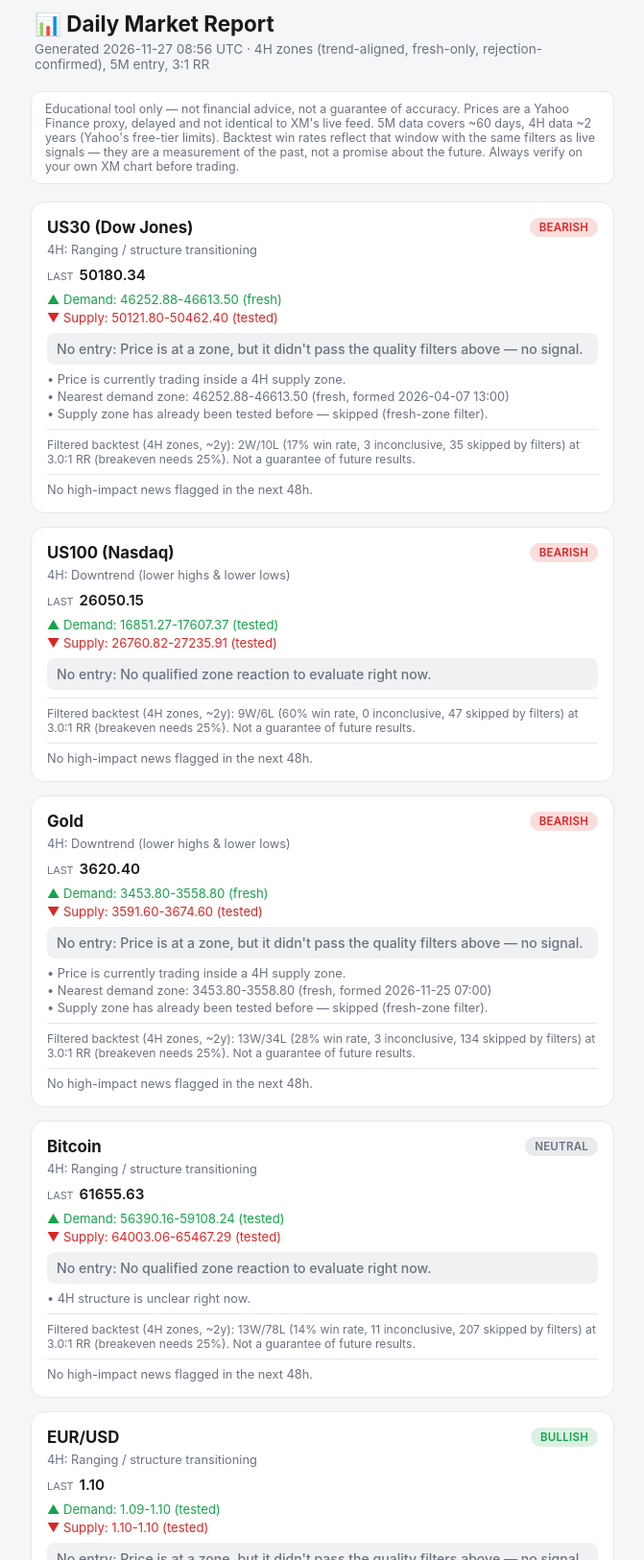
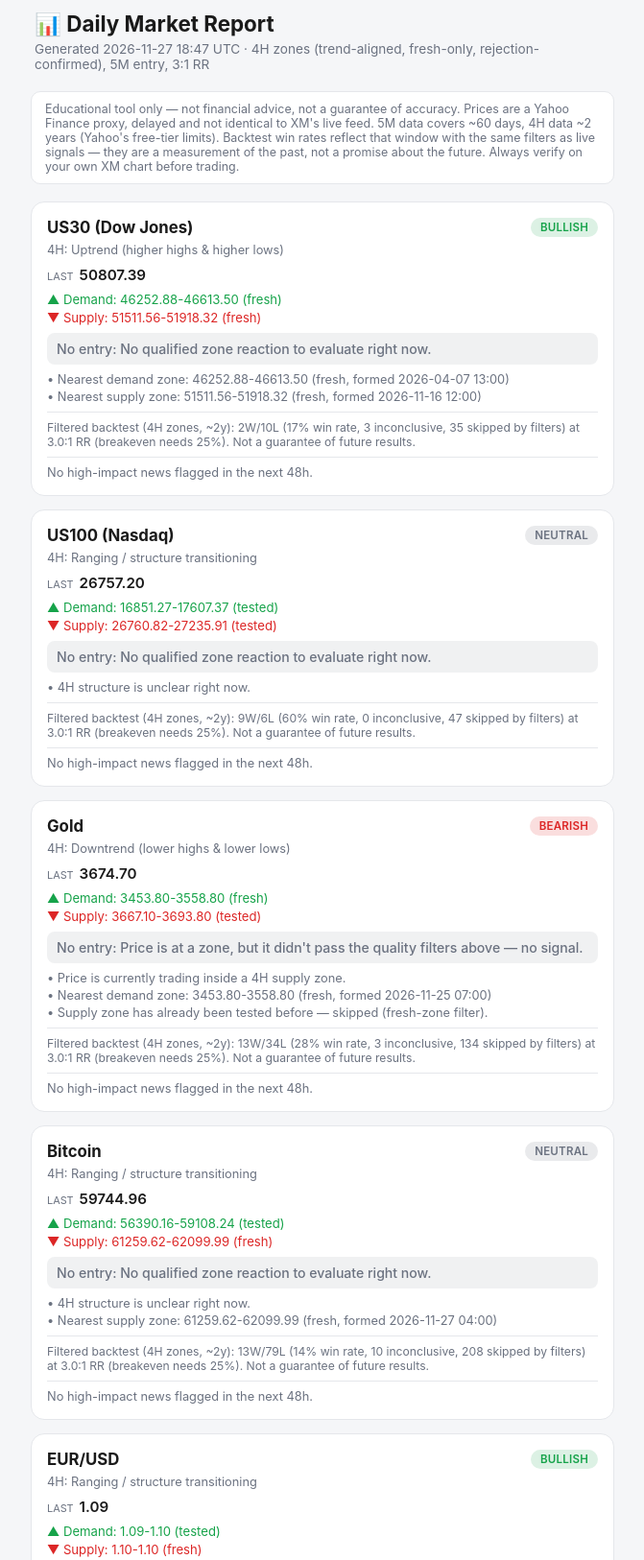
Before and after one commit to Mario1904/TRADING-BOT-3, a plain HTML site: page docs/index.html in a window 1280 px wide. Shown: the part 13-1639 px from the top of the page at 96% size, without its empty margins (304-975 px from the left). Drawn offline with Linux system fonts and the light colour scheme.

Commit message:
Daily market report update

```diff
--- a/docs/index.html
+++ b/docs/index.html
@@ -69,7 +69,7 @@
 <body>
 <header>
   <h1>📊 Daily Market Report</h1>
-  <p>Generated 2026-11-27 08:56 UTC &middot; 4H zones (trend-aligned, fresh-only, rejection-confirmed), 5M entry, 3:1 RR</p>
+  <p>Generated 2026-11-27 18:47 UTC &middot; 4H zones (trend-aligned, fresh-only, rejection-confirmed), 5M entry, 3:1 RR</p>
 </header>
 <div class="disclaimer">
   Educational tool only — not financial advice, not a guarantee of accuracy.
@@ -80,34 +80,34 @@
   the future. Always verify on your own XM chart before trading.
 </div>
 
-<div class="card Bearish">
+<div class="card Bullish">
   <div class="card-head">
     <h2>US30 (Dow Jones)</h2>
-    <span class="badge Bearish">Bearish</span>
+    <span class="badge Bullish">Bullish</span>
   </div>
-  <div class="structure">4H: Ranging / structure transitioning</div>
-  <div class="stats"><span class="label">Last</span><span class="value">50180.34</span></div>
-  <div class="zones"><div class="zone-demand">▲ Demand: 46252.88-46613.50 (fresh)</div><div class="zone-supply">▼ Supply: 50121.80-50462.40 (tested)</div></div>
-  <div class="entry signal-no">No entry: Price is at a zone, but it didn't pass the quality filters above — no signal.</div>
+  <div class="structure">4H: Uptrend (higher highs & higher lows)</div>
+  <div class="stats"><span class="label">Last</span><span class="value">50807.39</span></div>
+  <div class="zones"><div class="zone-demand">▲ Demand: 46252.88-46613.50 (fresh)</div><div class="zone-supply">▼ Supply: 51511.56-51918.32 (fresh)</div></div>
+  <div class="entry signal-no">No entry: No qualified zone reaction to evaluate right now.</div>
 
 
-  <div class="notes"><div>• Price is currently trading inside a 4H supply zone.</div><div>• Nearest demand zone: 46252.88-46613.50 (fresh, formed 2026-04-07 13:00)</div><div>• Supply zone has already been tested before — skipped (fresh-zone filter).</div></div>
+  <div class="notes"><div>• Nearest demand zone: 46252.88-46613.50 (fresh, formed 2026-04-07 13:00)</div><div>• Nearest supply zone: 51511.56-51918.32 (fresh, formed 2026-11-16 12:00)</div></div>
   <div class="backtest">Filtered backtest (4H zones, ~2y): 2W/10L (17% win rate, 3 inconclusive, 35 skipped by filters) at 3.0:1 RR (breakeven needs 25%). Not a guarantee of future results.</div>
   <div class="news">No high-impact news flagged in the next 48h.</div>
 </div>
 
-<div class="card Bearish">
+<div class="card Neutral">
   <div class="card-head">
     <h2>US100 (Nasdaq)</h2>
-    <span class="badge Bearish">Bearish</span>
+    <span class="badge Neutral">Neutral</span>
   </div>
-  <div class="structure">4H: Downtrend (lower highs & lower lows)</div>
-  <div class="stats"><span class="label">Last</span><span class="value">26050.15</span></div>
+  <div class="structure">4H: Ranging / structure transitioning</div>
+  <div class="stats"><span class="label">Last</span><span class="value">26757.20</span></div>
   <div class="zones"><div class="zone-demand">▲ Demand: 16851.27-17607.37 (tested)</div><div class="zone-supply">▼ Supply: 26760.82-27235.91 (tested)</div></div>
   <div class="entry signal-no">No entry: No qualified zone reaction to evaluate right now.</div>
 
 
-  <div class="notes"></div>
+  <div class="notes"><div>• 4H structure is unclear right now.</div></div>
   <div class="backtest">Filtered backtest (4H zones, ~2y): 9W/6L (60% win rate, 0 inconclusive, 47 skipped by filters) at 3.0:1 RR (breakeven needs 25%). Not a guarantee of future results.</div>
   <div class="news">No high-impact news flagged in the next 48h.</div>
 </div>
@@ -118,8 +118,8 @@
     <span class="badge Bearish">Bearish</span>
   </div>
   <div class="structure">4H: Downtrend (lower highs & lower lows)</div>
-  <div class="stats"><span class="label">Last</span><span class="value">3620.40</span></div>
-  <div class="zones"><div class="zone-demand">▲ Demand: 3453.80-3558.80 (fresh)</div><div class="zone-supply">▼ Supply: 3591.60-3674.60 (tested)</div></div>
+  <div class="stats"><span class="label">Last</span><span class="value">3674.70</span></div>
+  <div class="zones"><div class="zone-demand">▲ Demand: 3453.80-3558.80 (fresh)</div><div class="zone-supply">▼ Supply: 3667.10-3693.80 (tested)</div></div>
   <div class="entry signal-no">No entry: Price is at a zone, but it didn't pass the quality filters above — no signal.</div>
 
 
@@ -134,13 +134,13 @@
     <span class="badge Neutral">Neutral</span>
   </div>
   <div class="structure">4H: Ranging / structure transitioning</div>
-  <div class="stats"><span class="label">Last</span><span class="value">61655.63</span></div>
-  <div class="zones"><div class="zone-demand">▲ Demand: 56390.16-59108.24 (tested)</div><div class="zone-supply">▼ Supply: 64003.06-65467.29 (tested)</div></div>
+  <div class="stats"><span class="label">Last</span><span class="value">59744.96</span></div>
+  <div class="zones"><div class="zone-demand">▲ Demand: 56390.16-59108.24 (tested)</div><div class="zone-supply">▼ Supply: 61259.62-62099.99 (fresh)</div></div>
   <div class="entry signal-no">No entry: No qualified zone reaction to evaluate right now.</div>
 
 
-  <div class="notes"><div>• 4H structure is unclear right now.</div></div>
-  <div class="backtest">Filtered backtest (4H zones, ~2y): 13W/78L (14% win rate, 11 inconclusive, 207 skipped by filters) at 3.0:1 RR (breakeven needs 25%). Not a guarantee of future results.</div>
+  <div class="notes"><div>• 4H structure is unclear right now.</div><div>• Nearest supply zone: 61259.62-62099.99 (fresh, formed 2026-11-27 04:00)</div></div>
+  <div class="backtest">Filtered backtest (4H zones, ~2y): 13W/79L (14% win rate, 10 inconclusive, 208 skipped by filters) at 3.0:1 RR (breakeven needs 25%). Not a guarantee of future results.</div>
   <div class="news">No high-impact news flagged in the next 48h.</div>
 </div>
 
@@ -150,28 +150,28 @@
     <span class="badge Bullish">Bullish</span>
   </div>
   <div class="structure">4H: Ranging / structure transitioning</div>
-  <div class="stats"><span class="label">Last</span><span class="value">1.10</span></div>
-  <div class="zones"><div class="zone-demand">▲ Demand: 1.09-1.10 (tested)</div><div class="zone-supply">▼ Supply: 1.10-1.10 (tested)</div></div>
+  <div class="stats"><span class="label">Last</span><span class="value">1.09</span></div>
+  <div class="zones"><div class="zone-demand">▲ Demand: 1.09-1.10 (tested)</div><div class="zone-supply">▼ Supply: 1.10-1.10 (fresh)</div></div>
   <div class="entry signal-no">No entry: Price is at a zone, but it didn't pass the quality filters above — no signal.</div>
 
 
-  <div class="notes"><div>• Price is currently trading inside a 4H demand zone.</div><div>• Demand zone has already been tested before — skipped (fresh-zone filter).</div></div>
-  <div class="backtest">Filtered backtest (4H zones, ~2y): 21W/61L (26% win rate, 9 inconclusive, 175 skipped by filters) at 3.0:1 RR (breakeven needs 25%). Not a guarantee of future results.</div>
+  <div class="notes"><div>• Price is currently trading inside a 4H demand zone.</div><div>• Nearest supply zone: 1.10-1.10 (fresh, formed 2026-11-27 08:00)</div><div>• Demand zone has already been tested before — skipped (fresh-zone filter).</div></div>
+  <div class="backtest">Filtered backtest (4H zones, ~2y): 21W/61L (26% win rate, 9 inconclusive, 176 skipped by filters) at 3.0:1 RR (breakeven needs 25%). Not a guarantee of future results.</div>
   <div class="news">No high-impact news flagged in the next 48h.</div>
 </div>
 
-<div class="card Bearish">
+<div class="card Neutral">
   <div class="card-head">
     <h2>GBP/USD</h2>
-    <span class="badge Bearish">Bearish</span>
+    <span class="badge Neutral">Neutral</span>
   </div>
-  <div class="structure">4H: Uptrend (higher highs & higher lows)</div>
+  <div class="structure">4H: Ranging / structure transitioning</div>
   <div class="stats"><span class="label">Last</span><span class="value">1.31</span></div>
   <div class="zones"><div class="zone-demand">▲ Demand: 1.30-1.31 (fresh)</div><div class="zone-supply">▼ Supply: 1.31-1.31 (tested)</div></div>
-  <div class="entry signal-no">No entry: Price is at a zone, but it didn't pass the quality filters above — no signal.</div>
+  <div class="entry signal-no">No entry: No qualified zone reaction to evaluate right now.</div>
 
 
-  <div class="notes"><div>• Price is currently trading inside a 4H supply zone.</div><div>• Nearest demand zone: 1.30-1.31 (fresh, formed 2026-11-25 12:00)</div><div>• Supply zone has already been tested before — skipped (fresh-zone filter).</div></div>
+  <div class="notes"><div>• 4H structure is unclear right now.</div><div>• Nearest demand zone: 1.30-1.31 (fresh, formed 2026-11-25 12:00)</div></div>
   <div class="backtest">Filtered backtest (4H zones, ~2y): 13W/55L (19% win rate, 11 inconclusive, 181 skipped by filters) at 3.0:1 RR (breakeven needs 25%). Not a guarantee of future results.</div>
   <div class="news">No high-impact news flagged in the next 48h.</div>
 </div>
```
